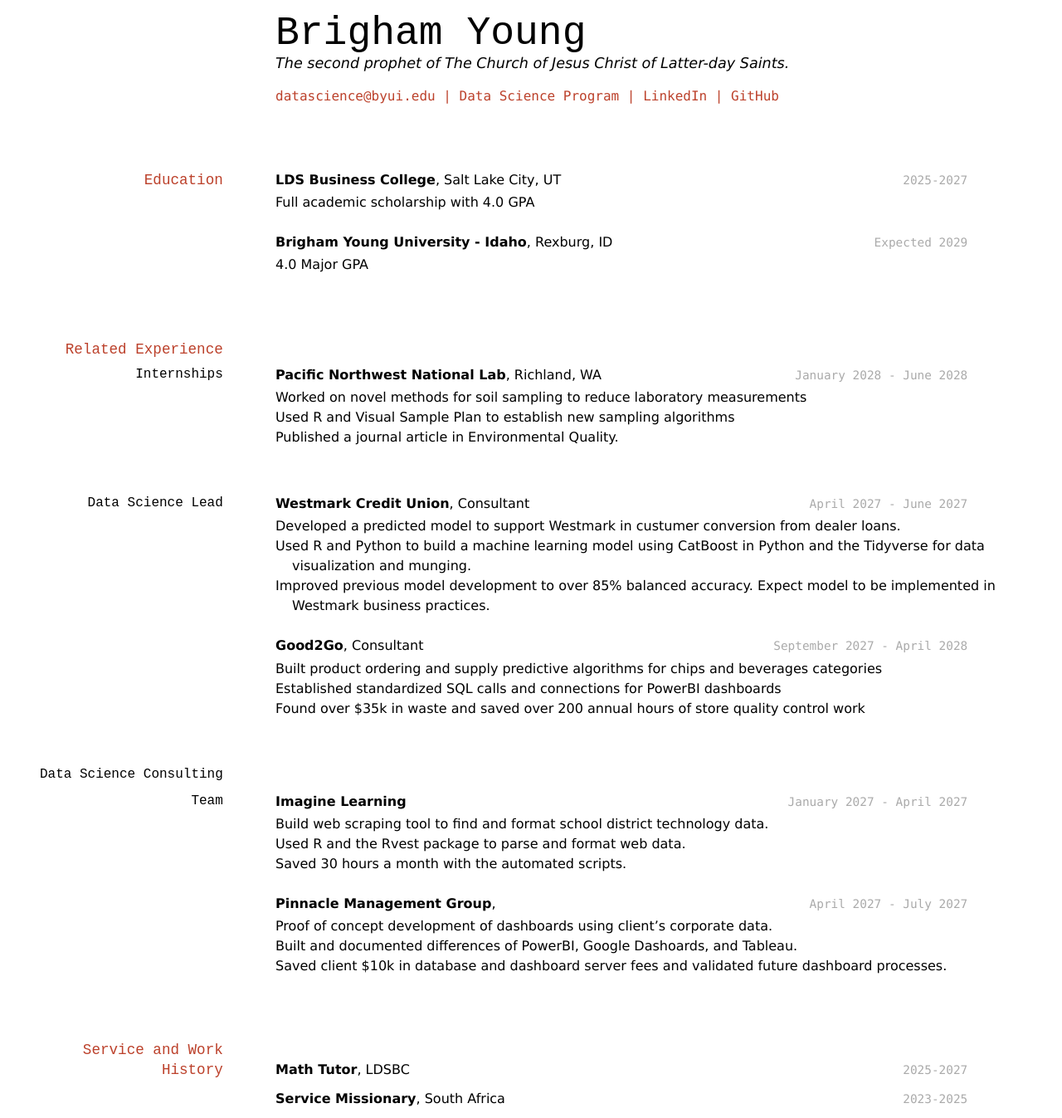
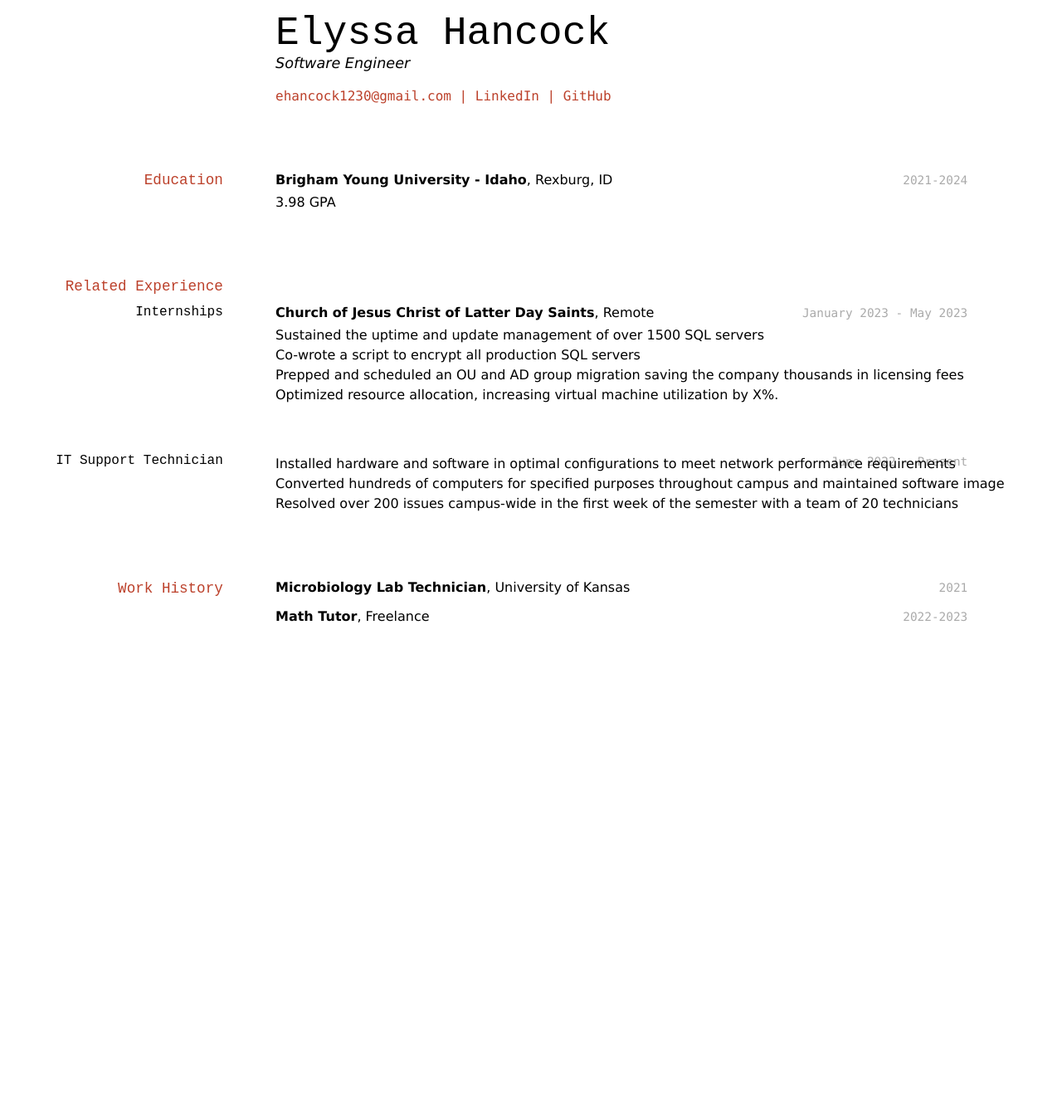
Before and after one commit to byuids-resumes/Hancock_Resume, a Jekyll site: the page built from docs/index.md, in a window 1280 px wide. Shown: the whole page at 83% size. Built offline with Jekyll 4.4.1, drawn with Linux system fonts in a browser that asks for light colours; after the commit the page ends 900 px from its top, so only the background shows below that.

Commit message:
Update index.md

```diff
--- a/docs/index.md
+++ b/docs/index.md
@@ -1,84 +1,51 @@
 ---
 layout: cv
-title: Brigham Young's Resume
+title: Elyssa Hancock's Resume
 ---
-# Brigham Young
-The second prophet of The Church of Jesus Christ of Latter-day Saints.
+# Elyssa Hancock
+Software Engineer
 
 <div id="webaddress">
-<a href="datascience@byui.edu">datascience@byui.edu</a>
-| <a href="https://byuidatascience.github.io/development.html">Data Science Program</a>
-| <a href="https://www.linkedin.com/groups/13537407/">LinkedIn</a>
-| <a href="https://github.com/byuids-resumes">GitHub</a>
+<a href="ehancock1230@gmail.com">ehancock1230@gmail.com</a>
+| <a href="https://www.linkedin.com/elyssahancock">LinkedIn</a>
+| <a href="https://github.com/elyssahancock">GitHub</a>
 </div>
 
 <!-- https://www.monique.tech/the-art-of-markdown -->
 
 ## Education
 
-`2025-2027`
-__LDS Business College__, Salt Lake City, UT
-
-- Full academic scholarship with 4.0 GPA
-
-`Expected 2029`
+`2021-2024`
 __Brigham Young University - Idaho__, Rexburg, ID
 
-- 4.0 Major GPA
+- 3.98 GPA
 
 
 ## Related Experience
 
 ### Internships
 
-`January 2028 - June 2028`
-__Pacific Northwest National Lab__, Richland, WA
+`January 2023 - May 2023`
+__Church of Jesus Christ of Latter Day Saints__, Remote
+- Sustained the uptime and update management of over 1500 SQL servers
+- Co-wrote a script to encrypt all production SQL servers
+- Prepped and scheduled an OU and AD group migration saving the company thousands in licensing fees
+- Optimized resource allocation, increasing virtual machine utilization by X%.
 
-- Worked on novel methods for soil sampling to reduce laboratory measurements
-- Used R and Visual Sample Plan to establish new sampling algorithms
-- Published a journal article in Environmental Quality.
+### IT Support Technician
 
-### Data Science Lead
+`June 2022 - Present`
+- Installed hardware and software in optimal configurations to meet network performance requirements
+- Converted hundreds of computers for specified purposes throughout campus and maintained software image
+- Resolved over 200 issues campus-wide in the first week of the semester with a team of 20 technicians
 
-`April 2027 - June 2027`
-__Westmark Credit Union__, Consultant
+## Work History
 
-- Developed a predicted model to support Westmark in custumer conversion from dealer loans.
-- Used R and Python to build a machine learning model using CatBoost in Python and the Tidyverse for data visualization and munging.
-- Improved previous model development to over 85% balanced accuracy. Expect model to be implemented in Westmark business practices.
+`2021`
+__Microbiology Lab Technician__, University of Kansas
 
-`September 2027 - April 2028`
-__Good2Go__, Consultant
-
-- Built product ordering and supply predictive algorithms for chips and beverages categories
-- Established standardized SQL calls and connections for PowerBI dashboards
-- Found over $35k in waste and saved over 200 annual hours of store quality control work
-
-### Data Science Consulting Team
-
-`January 2027 - April 2027`
-__Imagine Learning__
-
-- Build web scraping tool to find and format school district technology data.
-- Used R and the Rvest package to parse and format web data.
-- Saved 30 hours a month with the automated scripts.
-
-`April 2027 - July 2027`
-__Pinnacle Management Group__,
-
-- Proof of concept development of dashboards using client's corporate data.
-- Built and documented differences of PowerBI, Google Dashoards, and Tableau.
-- Saved client $10k in database and dashboard server fees and validated future dashboard processes.
-
-
-## Service and Work History
-
-`2025-2027`
-__Math Tutor__, LDSBC
-
-
-`2023-2025`
-__Service Missionary__, South Africa
+`2022-2023`
+__Math Tutor__, Freelance
 
 
 
```
